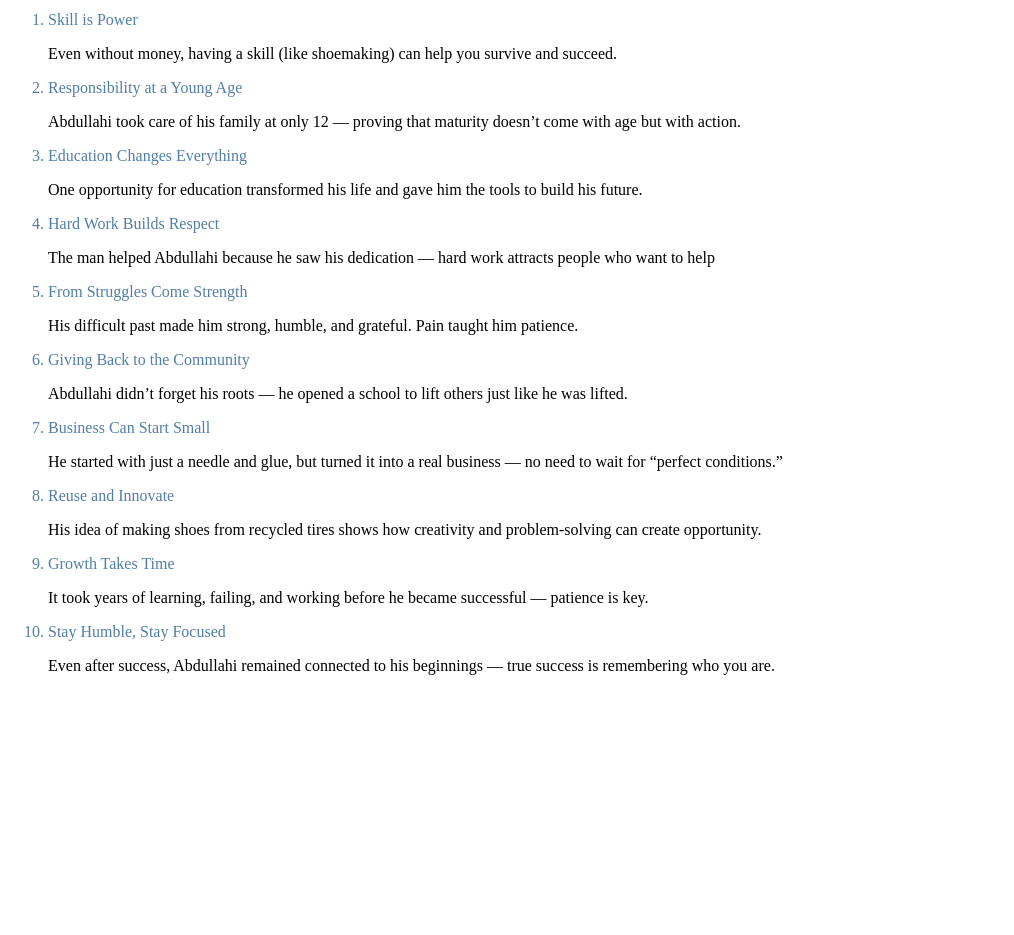
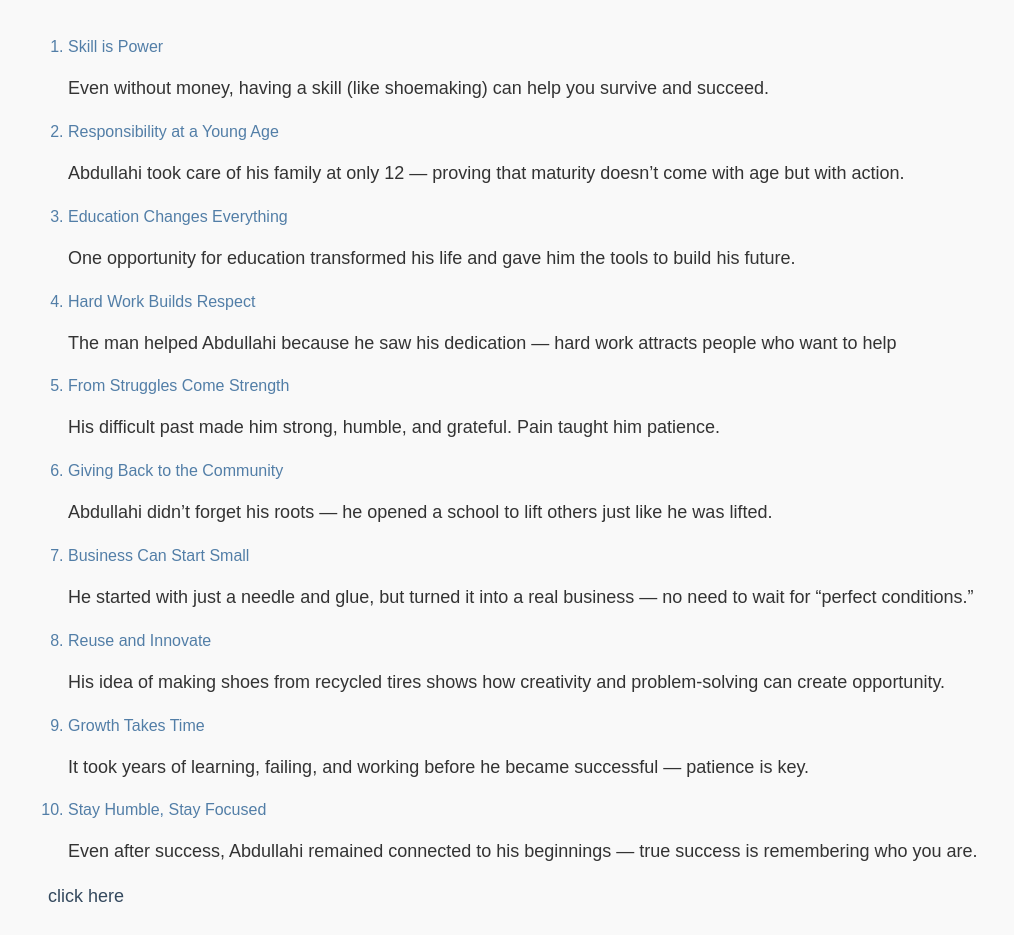
Before and after one commit to hamudi-solo/practice, a plain HTML site: page advantage.html in a window 1280 px wide. Shown: the part 156-1091 px from the top of the page, without its empty margins (0-1014 px from the left). Before the commit the page ends 847 px from the top, so only its background shows below. Drawn offline with Linux system fonts and the light colour scheme.

Commit message:
little update

```diff
--- a/advantage.html
+++ b/advantage.html
@@ -10,6 +10,7 @@
         h1{
             color: #34495e;
             text-align: center;
+            margin-bottom: 10px;
         }
         h2{
             color:#34495e;
@@ -17,6 +18,32 @@
         }
         li{
             color:#527ea7;
+        }
+        body{
+            background-color: white;
+            padding: 20px;
+        }
+        a{
+            color: #34495e;
+            text-decoration: none;
+            padding: 20px;
+            font-size: 18px;
+        }
+        a:hover{
+            color: #5a6b7d;
+            text-decoration: underline;
+        }
+        p{
+            font-size: 18px;
+            line-height: 1.6;
+            margin-bottom: 20px;
+
+        }
+        body{
+            font-family: Arial, sans-serif;
+            background-color: #f9f9f9;
+            color: #333;
+             padding: 20px;
         }
     </style>
     <h1>“The Boy Who Fixed Shoes”</h1>
@@ -43,5 +70,6 @@
     <li>Stay Humble, Stay Focused</li>
     <p>Even after success, Abdullahi remained connected to his beginnings — true success is remembering who you are.</p>
      </ol>
+     <a href="index.html">click here</a>
 </body>
 </html>
```
Also changed, not shown: index.html (+20 -8 lines).
